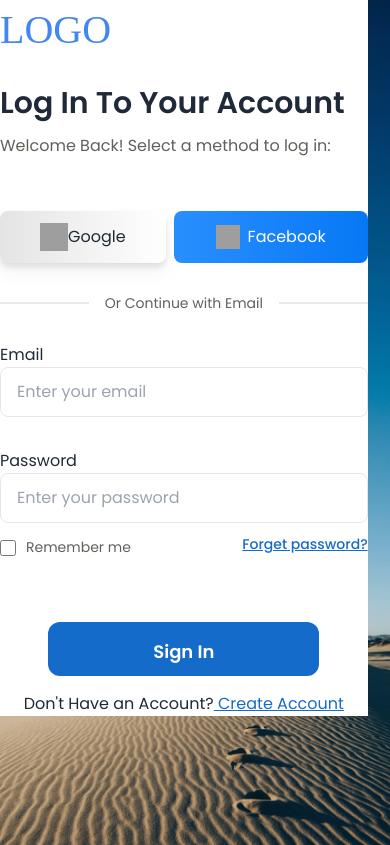
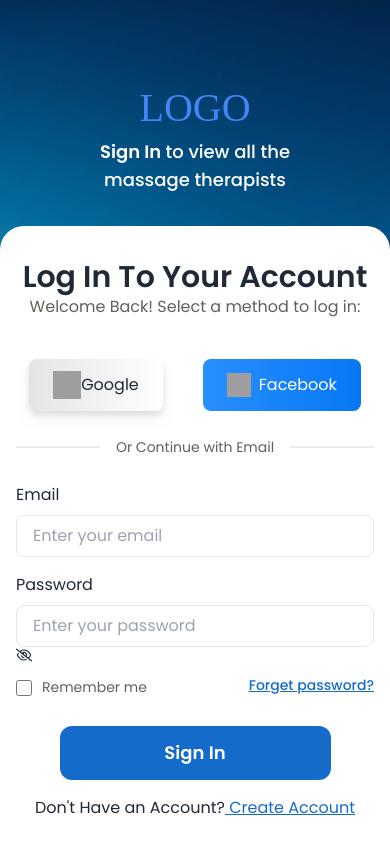
Before and after one commit to subirdas29/therapist, a React (Vite) app: page / in a window 390 px wide. Built offline with nearby package versions, Linux system fonts and the light colour scheme; grey boxes are pictures that could not be loaded.

Commit message:
responsive login added

```diff
--- a/package.json
+++ b/package.json
@@ -10,8 +10,11 @@
     "preview": "vite preview"
   },
   "dependencies": {
+    "@fortawesome/fontawesome-svg-core": "^6.6.0",
+    "@fortawesome/react-fontawesome": "^0.2.2",
     "react": "^18.3.1",
     "react-dom": "^18.3.1",
+    "react-icons": "^5.2.1",
     "react-router-dom": "^6.26.0"
   },
   "devDependencies": {
--- a/src/Components/Pages/Login/Login.jsx
+++ b/src/Components/Pages/Login/Login.jsx
@@ -1,54 +1,79 @@
 import React from 'react'
-
+import { FaRegEyeSlash } from "react-icons/fa6";
 import logsignbg from'../../../assets/loginandsignup-bg/log-sign-bg.png';
 import google from '../../../assets/loginandsignup-bg/icon/google.ico'
 import facebook from '../../../assets/loginandsignup-bg/icon/facebook.svg'
 import iphonebg from '../../../assets/loginandsignup-bg/iphone-version/iPhone 14 & 15 Pro Max.png'
+
+
+
+
 const Login = () => {
   return (
-   <div className='relative'>
-     <div >
-            <img className='block md:hidden w-full' src={iphonebg} alt="" />
+   <div >
+
+     <div className='relative ' >
+            <img className='block h-screen md:hidden w-full' src={iphonebg} alt="" />
+
+
+
         </div>
-     <div className='md:mx-20 lg:mx-32 md:my-16 font-Poppins'>
+     <div className='md:mx-12 lg:mx-32 md:my-16 font-Poppins'>
 
       <div className='flex justify-between items-center'>
 
         {/* first part */}
 
 
-        <div className='absolute md:static bg-white top-0 lg:w-2/5 mr-16 lg:mr-24'>
-            <h1 className='text-[40px]  text-[#4285F3] font-poorrichard'>LOGO</h1>
-           <div className='mt-[25px] mb-[40px]'>
-           <p className='font-semibold text-3xl '>Log In To Your Account</p>
-           <p className='text-[16px] text-[#5C635A] leading-[50px]'>Welcome Back! Select a method to log in:</p>
+        <div className='  absolute bottom-0 md:static  w-full md:w-2/5 md:mr-16 lg:mr-24'>
+
+           <div>
+           <h1 className='text-[40px]  text-[#4285F3] font-poorrichard text-center md:text-left md:static top-0 '>LOGO</h1>
+           <p className='text-[#FFFFFF] text-center mb-8 md:hidden '>
+           <span className='text-lg font-semibold'>Sign In</span> <span className='text-lg font-medium'> to view all the <br /> massage therapists</span>
+           </p>
            </div>
-           <div className='flex justify-between'>
-           <button className='rounded-lg px-[54px] py-3 bg-gradient-to-r from-[#E4E4E4] to-[#FFFFFF] drop-shadow-lg flex justify-center items-center mr-2' > <img className='w-7 h-7' src={google} alt="" /><span>Google</span></button>
-           <button className='rounded-lg px-[54px] py-3 bg-gradient-to-r from-[#298FFF] to-[#0778F5]  text-[#FFFFFF] flex justify-center  items-center'> <img className='w-6 h-6 mr-2' src={facebook} alt="" /><span>Facebook</span></button>
+          <div className='pt-2 pb-6 bg-white rounded-t-3xl'>
+          <div className='mt-[25px] mb-[40px]'>
+           <p className='font-semibold text-3xl md:text-left text-center'>Log In To Your Account</p>
+           <p className='text-[16px] md:text-left text-center text-[#5C635A]  md:leading-[50px]'>Welcome Back! Select a method to log in:</p>
            </div>
-            <p className="divider my-[32px] text-[14px] text-[#5C635A]">Or Continue with Email</p>
-            <div>
-           <div className='mb-[32px]'>
-           <p>Email</p>
-           <input type="text" name="" id="" placeholder='Enter your email'  className='w-full px-4 py-3 rounded-lg border border-1' />
+           <div className='flex justify-center md:justify-between '>
+           <button className='rounded-lg px-6 md:px-8 lg:px-[54px] py-3 bg-gradient-to-r from-[#E4E4E4] to-[#FFFFFF] drop-shadow-lg flex justify-center items-center mr-10 md:mr-4' > <img className='w-7 h-7' src={google} alt="" /><span>Google</span></button>
+           <button className='rounded-lg px-6 md:px-8 lg:px-[54px] py-3 bg-gradient-to-r from-[#298FFF] to-[#0778F5]  text-[#FFFFFF] flex justify-center  items-center '> <img className='w-6 h-6 mr-2' src={facebook} alt="" /><span>Facebook</span></button>
+           </div>
+          <div className='mx-4'>
+          <div>
+          <p className="divider my-[28px] md:my-[32px] text-[14px] text-[#5C635A]">Or Continue with Email</p>
+          </div>
+            <div >
+           <div className='mb-4'>
+           <p className='mb-2'>Email</p>
+           <input type="text" name="" id="" placeholder='Enter your email'  className='w-full px-4 py-2 md:py-3 rounded-lg border border-1' />
            </div>
           <div className='mb-[14px]'>
-          <p>Password</p>
-          <input type="text" placeholder='Enter your password' className='w-full px-4 py-3 rounded-lg border border-1' />
+          <p className='mb-2'>Password
+
+          </p>
+
+          <input type="text" placeholder='Enter your password' className='w-full px-4 py-2 md:py-3 rounded-lg border border-1' /> <FaRegEyeSlash />
           </div>
-            <div className='flex justify-between mb-[64px]'>
+            <div className='flex justify-between mb-[28px] md:mb-[64px]'>
            <div className='flex items-center'>
            <input type="checkbox" className='w-4 h-4' />
            <p className='ml-[10px] text-[14px] text-[#5C635A]'>Remember me</p>
            </div>
-                <p className= 'text-[#156BCA] underline text-[14px] font-medium leading-[14px] '>Forget password?</p>
+                <p className= 'text-[#156BCA] underline text-[14px] font-medium leading-[16px] '>Forget password?</p>
             </div>
             </div>
            <div className='text-center'>
-           <button className='px-10 py-4 w-[271px] h-[54px] rounded-xl font-semibold text-lg text-[#FFFFFF] bg-[#156BCA] mb-[16px]'>Sign In</button>
+           <button className=' w-[271px] h-[54px] rounded-xl font-semibold text-lg text-[#FFFFFF] bg-[#156BCA] mb-[16px]'>Sign In</button>
            </div>
+            <div>
             <p className='text-center'> Don't Have an Account?<span className='underline text-[#156BCA] '> Create Account</span></p>
+            </div>
+          </div>
+          </div>
         </div>
 
         {/* Second Part and desktop part */}
@@ -57,8 +82,8 @@ const Login = () => {
 
 
         <div className='bg-cover w-full  h-screen rounded-lg flex items-center justify-center ' style={{backgroundImage:`url(${logsignbg})`}}>
-        <div className=' rounded-lg opacity-70 bg-[#152A16] flex justify-center items-center p-4 mx-3 lg:w-[341px] text-sm lg:text-[22px] leading-[35px] h-[143px]'>
-            <p className='text-opacity-100'><span className='text-[#156BCA]'>Sign In</span > <span className='text-[#FFFFFF]'>
+        <div className=' rounded-lg opacity-70 bg-[#152A16] flex justify-center items-center p-4 mx-3 lg:w-[341px] text-sm md:text-xl lg:text-[22px] leading-[35px] h-[143px]'>
+            <p className='text-opacity-100'><span className='text-[#358eee]'>Sign In</span > <span className='text-[#FFFFFF]'>
             to view all the <br />massage therapists</span></p>
         </div>
         <div className='flex gap-2 absolute bottom-10'>
```
Also changed, not shown: 1 other file (tests, documents, lock files or other folders).
